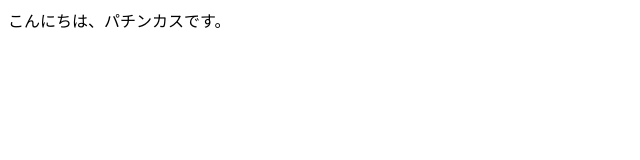
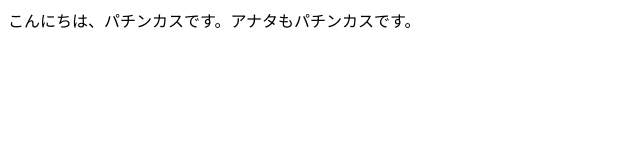
Before and after one commit to senoo8929/git-, a plain HTML site: page index.html in a window 1280 px wide. Shown: the whole page, without its empty margins (0-640 px from the left). Drawn offline with Linux system fonts and the light colour scheme.

Commit message:
セカンドコミット

```diff
--- a/index.html
+++ b/index.html
@@ -1,5 +1,5 @@
 <html>
  <body>
-  <p>こんにちは、パチンカスです。</p>
+  <p>こんにちは、パチンカスです。アナタもパチンカスです。</p>
  </body>
 </html>
```
